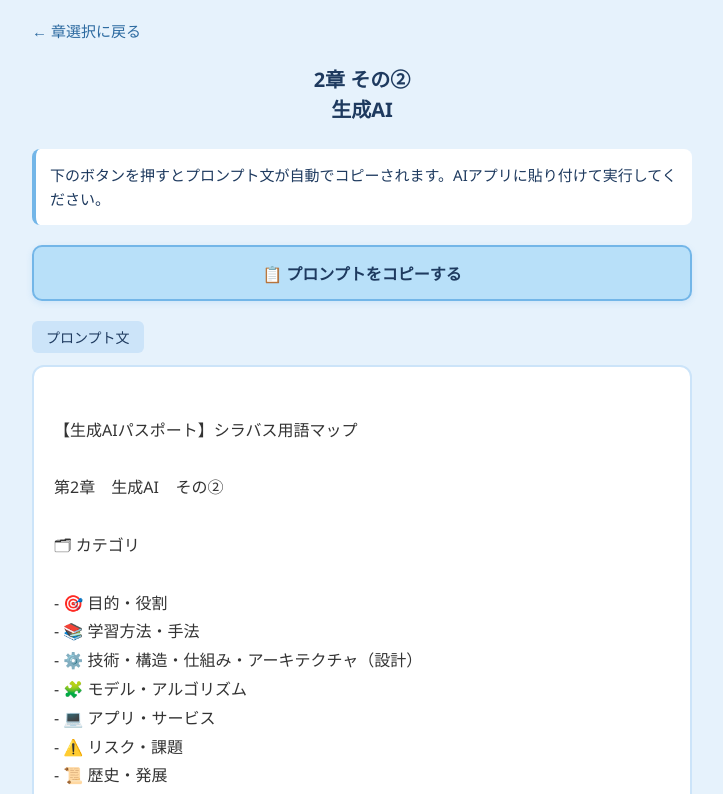
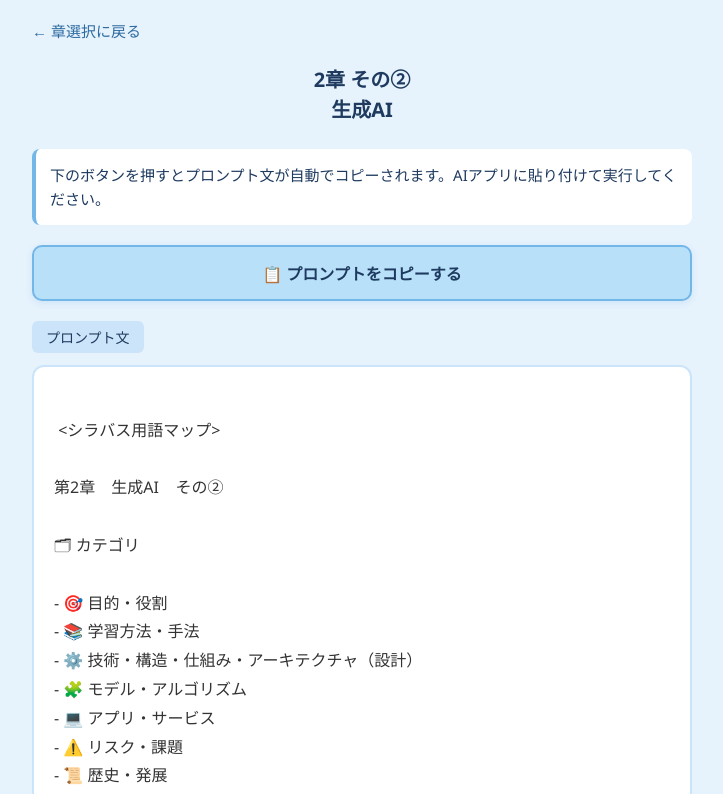
Before and after one commit to riveira0707/AI_PASSPORT_SSK, a plain HTML site: page 2章②.html in a window 1280 px wide. Shown: the top 794 px of the page, without its empty margins (278-1001 px from the left). Drawn offline with Linux system fonts and the light colour scheme.

Commit message:
Update 2章②.html

```diff
--- a/2章②.html
+++ b/2章②.html
@@ -96,7 +96,7 @@
 
   <span class="label">プロンプト文</span>
   <div class="prompt-box" id="promptText">
-【生成AIパスポート】シラバス用語マップ
+ <シラバス用語マップ>
 
 第2章　生成AI    その②
 
@@ -182,7 +182,7 @@
    ├─ Sora, Runway等。テキストから高品質動画生成。2024年急進化
    ├─ 拡散モデルを時空間に拡張したDiTが主流
    └─ ディープフェイク：偽動画による詐欺・名誉毀損リスク。
-
+ </シラバス用語マップ>
 <最優先規則>
   <説明>
     以下の規則は、このプロンプト内の他の全指示より優先される。
```
